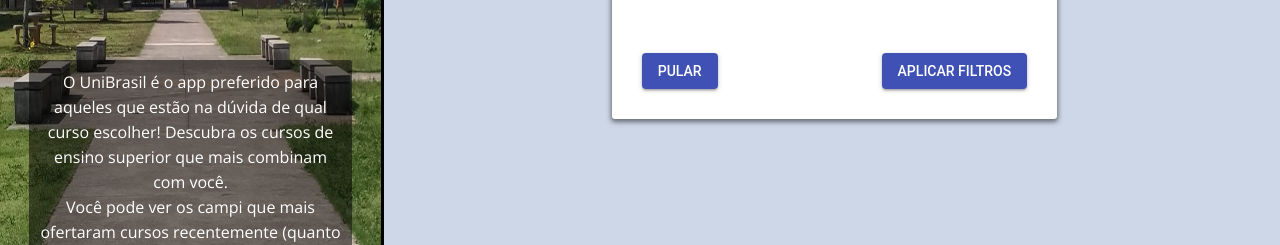
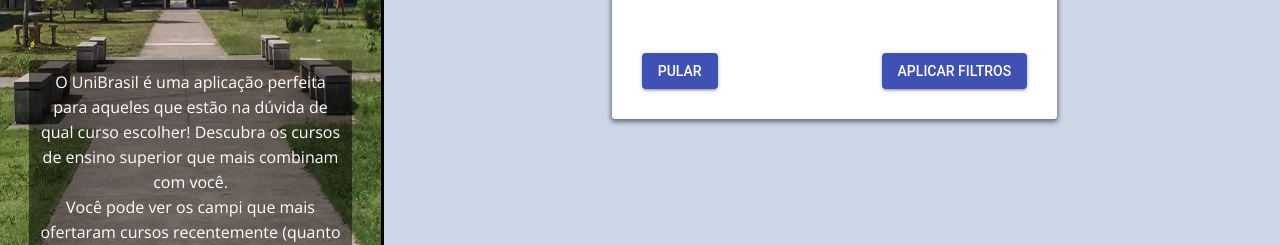
Before and after one commit to devNatron/integradoWEB, a React (Create React App) app in the folder app/: page / in a window 1280 px wide. Shown: the part 394-639 px from the top of the page. Built offline with nearby package versions, Linux system fonts and the light colour scheme.

Commit message:
ajustes na tabela

```diff
--- a/app/src/components/Templates/InfoBar/index.js
+++ b/app/src/components/Templates/InfoBar/index.js
@@ -8,7 +8,7 @@ export default () => (
         <h1>Bem vindo ao UniBrasil!</h1>
         <div className = "TextBox">
             <p>
-                O UniBrasil é o app preferido para aqueles que estão na dúvida de qual curso escolher!
+                O UniBrasil é uma aplicação perfeita para aqueles que estão na dúvida de qual curso escolher!
                 Descubra os cursos de ensino superior que mais combinam com você.
             </p>
             <p>
--- a/app/src/components/Templates/Table/index.js
+++ b/app/src/components/Templates/Table/index.js
@@ -29,7 +29,7 @@ let options = {
     pagination:"local",
     paginationSize:5,
     data:tableData,
-    layout:"fitData",
+    layout:"fitColumns",
 }
 
 const colorOptions = {
```
